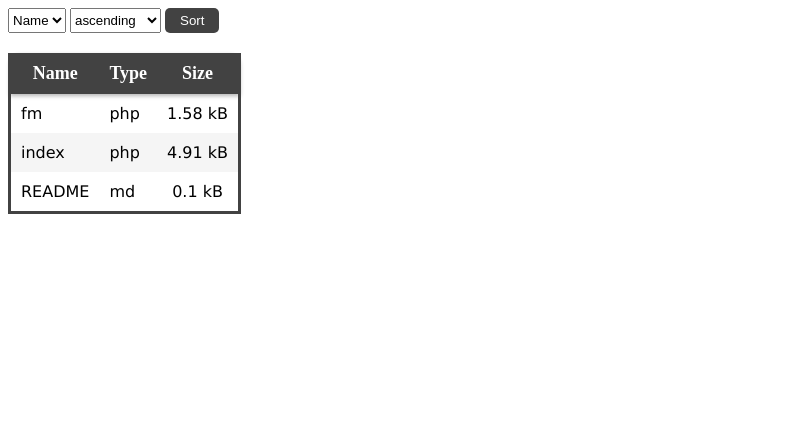
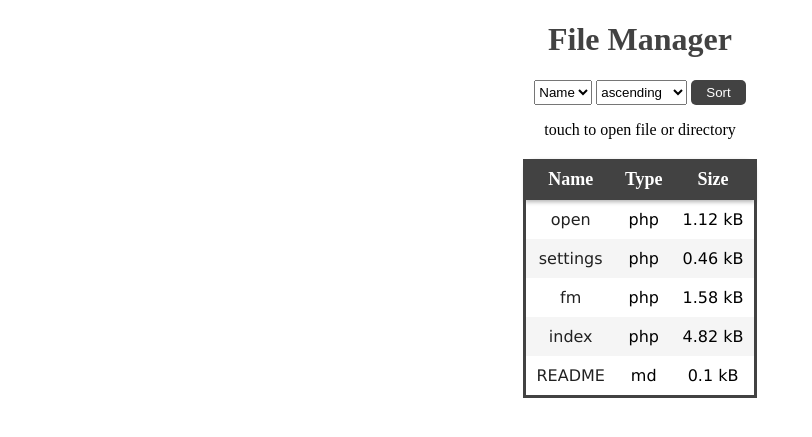
Before and after one commit to sashaDrobot/filemanager, a PHP site: page / in a window 1280 px wide. Shown: the top 437 px of the page, without its empty margins (0-812 px from the left). Run offline with PHP 8.4, Linux system fonts and the light colour scheme.

Commit message:
v 0.4 open file

```diff
--- a/index.php
+++ b/index.php
@@ -3,23 +3,17 @@
 <head>
     <meta charset="UTF-8">
         <?php
-            require('fm.php');
-
-            isset($_GET['to']) ? $to = $_GET['to'] : $to = getcwd();
-            isset($_GET['sort']) ? $sort = $_GET['sort'] : $sort = 'name';
-            isset($_GET['order']) ? $order = $_GET['order'] : $order = 'asc';
-
-            $filemanager = Files::getInstance($to);
-            $files = $filemanager->files;
-
-            if (isset($_GET['sort']) && isset($_GET['order'])) {
-                $files = $filemanager->sort($files, $sort, $order);
-            }
-
-            isset($_GET['to']) ? $path = $_GET['to'] : $path = dirname(__FILE__);
+           require('settings.php');
         ?>
     <title>My File Manager for Opinion Corp</title>
     <style>
+        h1 {
+            color: #424242;
+        }
+        .wrapper {
+            text-align: center;
+            margin: auto;
+        }
         select {
             height: 25px;
         }
@@ -37,6 +31,7 @@
             background: #212121;
         }
         table {
+            margin: auto;
             margin-top: 20px;
             border-collapse: collapse;
             border-left: 3px solid #424242;
@@ -80,7 +75,6 @@
         table tr td a {
             text-decoration: none;
             color: #212121;
-            font-weight: bold;
         }
         p a {
             text-decoration: none;
@@ -99,6 +93,8 @@
     </style>
 </head>
 <body>
+    <div class="wrapper">
+        <h1>File Manager</h1>
         <form method="get" action="">
             <select name="sort" required>
                 <option value="name">Name</option>
@@ -112,7 +108,7 @@
             <input type="hidden" name="to" value="<?php echo $to ?>">
             <input type="submit" value="Sort" class="btn">
         </form>
-
+        <p>touch to open file or directory</p>
         <table>
             <?php if ($files == null) { ?>
                 <p>folder empty...</p>
@@ -132,11 +128,11 @@
                         <?php
                         if ($file['type'] === 'dir')
                         {
-                              echo "<a href=".$_SERVER['PHP_SELF'].'?to='.$path.'/'.$file['name'].">".$file['name']."</a>";
+                            echo "<a href=".$_SERVER['PHP_SELF'].'?to='.$path.'/'.$file['name']." style='font-weight: bolder;'>".$file['name']."</a>";
                         }
                         else
                         {
-                              echo $file['name'];
+                            echo "<a href='open.php?to=".$path."&file=".$file['name'].'.'.$file['extension']."'>".$file['name']."</a>";
                         }
                         ?>
                     </td>
@@ -164,5 +160,6 @@
                 echo "<a href=".$back.">&larr; back</a>";
             } ?>
         </p>
+    </div>
 </body>
 </html>
--- /dev/null
+++ b/settings.php
@@ -0,0 +1,15 @@
+<?php
+
+require('fm.php');
+
+isset($_GET['to']) ? $to = $_GET['to'] : $to = getcwd();
+isset($_GET['sort']) ? $sort = $_GET['sort'] : $sort = 'name';
+isset($_GET['order']) ? $order = $_GET['order'] : $order = 'asc';
+isset($_GET['to']) ? $path = $_GET['to'] : $path = dirname(__FILE__);
+
+$filemanager = Files::getInstance($to);
+$files = $filemanager->files;
+
+if (isset($_GET['sort']) && isset($_GET['order'])) {
+    $files = $filemanager->sort($files, $sort, $order);
+}
```
Also changed, not shown: open.php (added, +50 -0 lines), fm.php (line endings or trailing spaces). Lines whose indentation alone changed are shown as unchanged.
